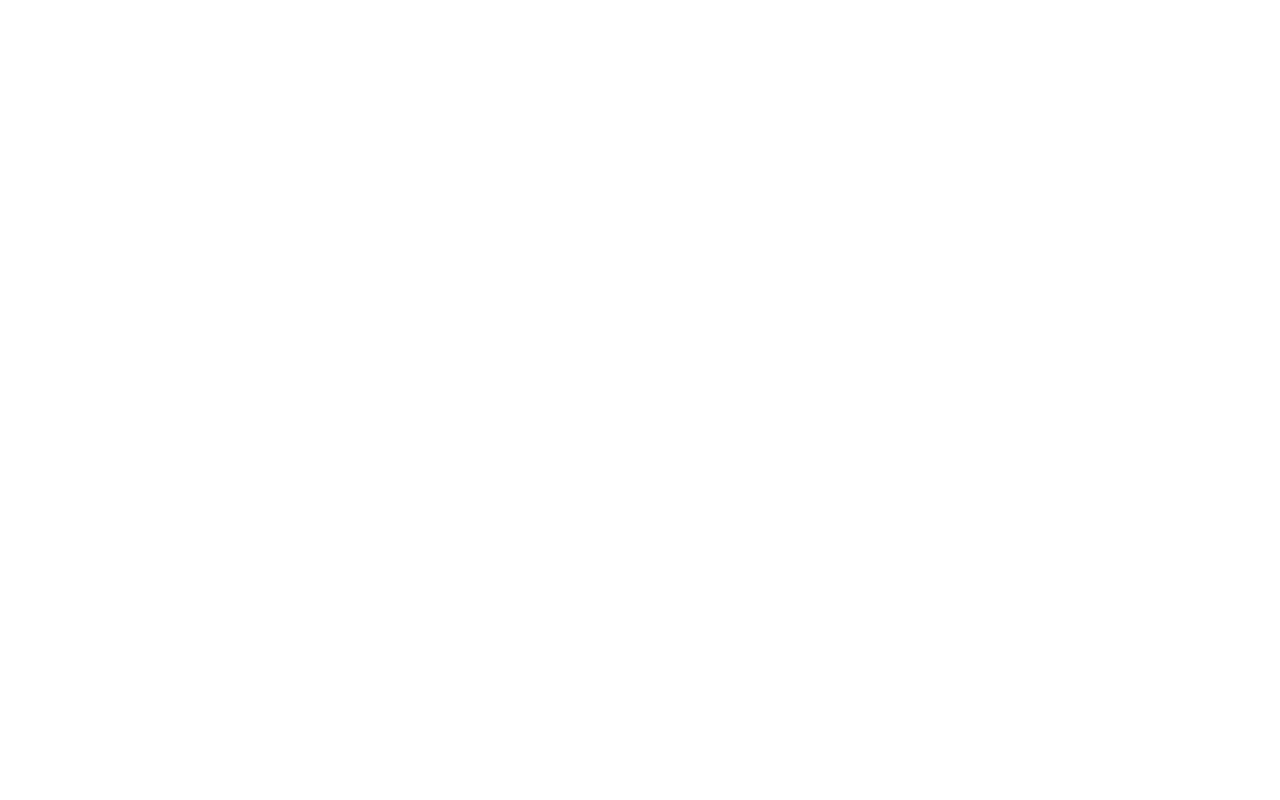
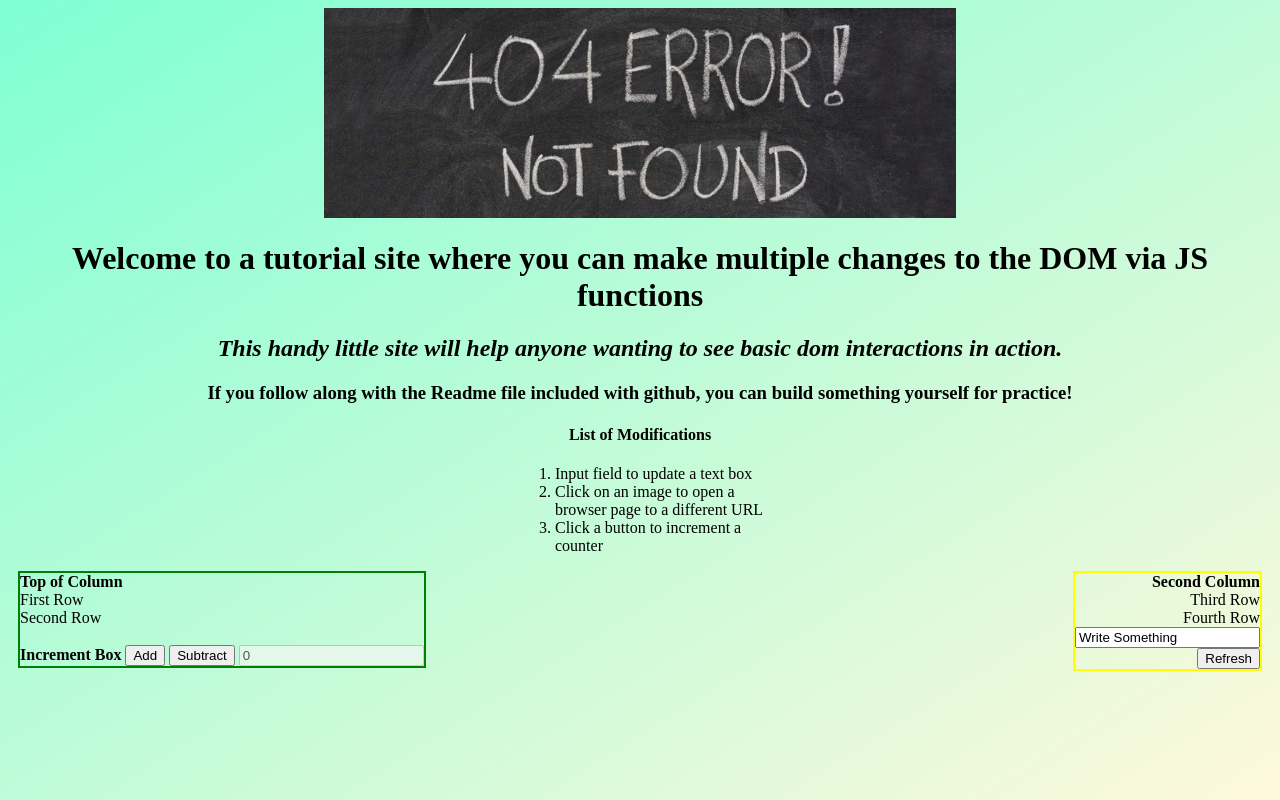
Before and after one commit to Sunshinepunch/ModifyTutorialSite, a plain HTML site: page index.html in a window 1280 px wide. Drawn offline with Linux system fonts and the light colour scheme.

Commit message:
text field added, increment decrement buttons added and working, minor styling to separate boxes

```diff
--- a/css/styles.css
+++ b/css/styles.css
@@ -0,0 +1,46 @@
+html {
+  background-image: linear-gradient(to bottom right, aquamarine, cornsilk);
+  min-height: 100%;
+}
+
+h1,h2,h3,h4 {
+  text-align: center;
+}
+
+h2{
+  font-style: italic;
+}
+
+
+
+#list {
+  width:250px;
+  margin:0 auto;
+  text-align:left;
+}
+
+.column {
+  width: auto;
+  float: left;
+  border: 2px solid green;
+  margin-left: 10px;
+}
+
+.col2 {
+  width: auto;
+  float: right;
+  border: 2px solid yellow;
+  text-align: right;
+  margin-right: 10px;
+}
+
+.clickFunction{
+  float: left;
+}
+
+.blackboard-image {
+  width: 50%;
+  height: auto;
+  margin: auto;
+  display: block;
+}
--- a/index.html
+++ b/index.html
@@ -3,9 +3,60 @@
   <head>
     <meta charset="UTF-8">
     <meta name="viewport" content="width=device-width, initial-scale=1.0">
+    <script>
+          let i = 0;
+          function buttonClick() {
+          document.getElementById('inc').value = ++i;
+          }
+          function buttonDecrement(){
+            document.getElementById('inc').value =--i;
+          }
+    </script>
+    <link rel="stylesheet" href="css/styles.css">
     <title>Modify This DOM!</title>
   </head>
   <body>
-    <script type="module" src="/js/index.js"></script>
+    <img src="./img/404-error-not-found-blackboard-1024x341.jpg" class="blackboard-image">
+    <h1>Welcome to a tutorial site where you can make multiple changes to the DOM via JS functions</h1>
+    <h2>This handy little site will help anyone wanting to see basic dom interactions in action.</h2>
+    <h3>If you follow along with the Readme file included with github, you can build something yourself for practice!</h3>
+    <h4>List of Modifications</h4>
+    <div id="list">
+      <ol>
+        <li>Input field to update a text box</li>
+        <li>Click on an image to open a browser page to a different URL</li>
+        <li>Click a button to increment a counter</li>
+      </ol>
+   </div>
+     <div class="column">
+       <strong>Top of Column</strong>
+       <div class ="row">
+        First Row
+       </div>
+       <div class="row">
+         Second Row
+       </div>
+       <br>
+       <div class="clickFunction">
+        <strong>Increment Box</strong>
+        <button onclick="buttonClick()">Add</button>
+        <button onclick="buttonDecrement()">Subtract</button>
+        <input type="text" id="inc" value="0" disabled></input>
+       </div>
+     </div>
+     <div class="col2">
+       <strong>Second Column</strong>
+       <div class ="row">
+         Third Row
+       </div>
+       <div class ="row">
+         Fourth Row
+       </div>
+       <div class=inputBox>
+        <input type="text" value="Write Something">
+       </div>
+       <button type="submit">Refresh</button>
+     </div>
+
   </body>
 </html>
```
Also changed, not shown: img/404-error-not-found-blackboard-1024x341.jpg (added), package-lock.json (added).
